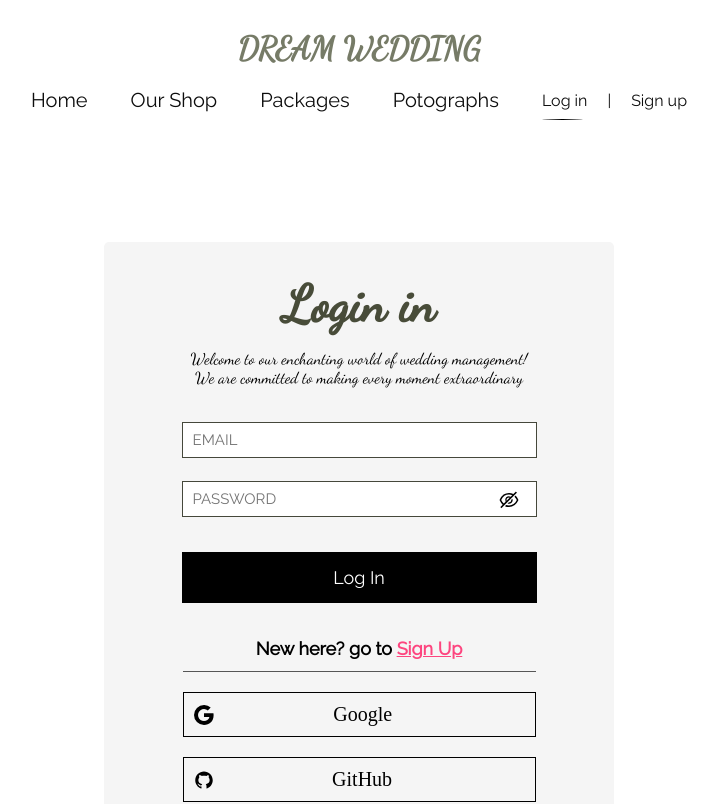
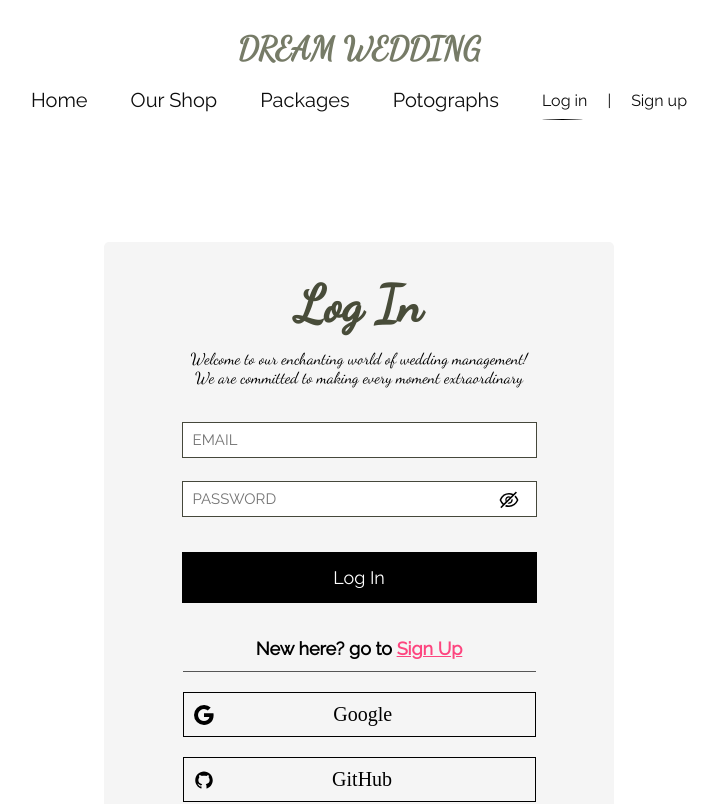
Before and after one commit to sakibsarkar/Dream_Weading, a React (Vite) app: page /login in a window 1280 px wide. Shown: the top 804 px of the page, without its empty margins (281-999 px from the left). Built offline with nearby package versions, Linux system fonts and the light colour scheme; no server answers.

Commit message:
private bug fixed

```diff
--- a/src/Compo/Login/Login.jsx
+++ b/src/Compo/Login/Login.jsx
@@ -11,6 +11,7 @@ const Login = () => {
     const { signInWithEmail, setlocation, user } = useContext(UserContext)
     const location = useLocation()
     const [eye, SetEye] = useState(false)
+    setlocation(location)
 
     const navigate = useNavigate()
     const handlesubmit = (e) => {
@@ -37,7 +38,7 @@ const Login = () => {
                         <form onSubmit={handlesubmit}>
                             <div className="heading">
                                 <h1>
-                                    Login in
+                                    Log In
                                 </h1>
                                 <p>Welcome to our enchanting world of wedding management! We are committed to making every moment extraordinary </p>
                             </div>
--- a/src/Compo/SignUp/SignUp.jsx
+++ b/src/Compo/SignUp/SignUp.jsx
@@ -34,6 +34,9 @@ const SignUp = () => {
 
         createUserWithEmail(email.value, password.value)
             .then(res => {
+                navigate(location?.state ? location.state : "/")
+                toast.success("succesfully loged in")
+
                 updateProfile(res.user, {
                     displayName: name.value,
                     photoURL: picture.value
@@ -41,8 +44,6 @@ const SignUp = () => {
                     .then(res => setWaitForUser(false))
 
 
-                toast.success("succesfully loged in")
-                navigate(location?.state ? location.state : "/")
 
             })
             .catch(err => toast.error(`${err}`))
```
